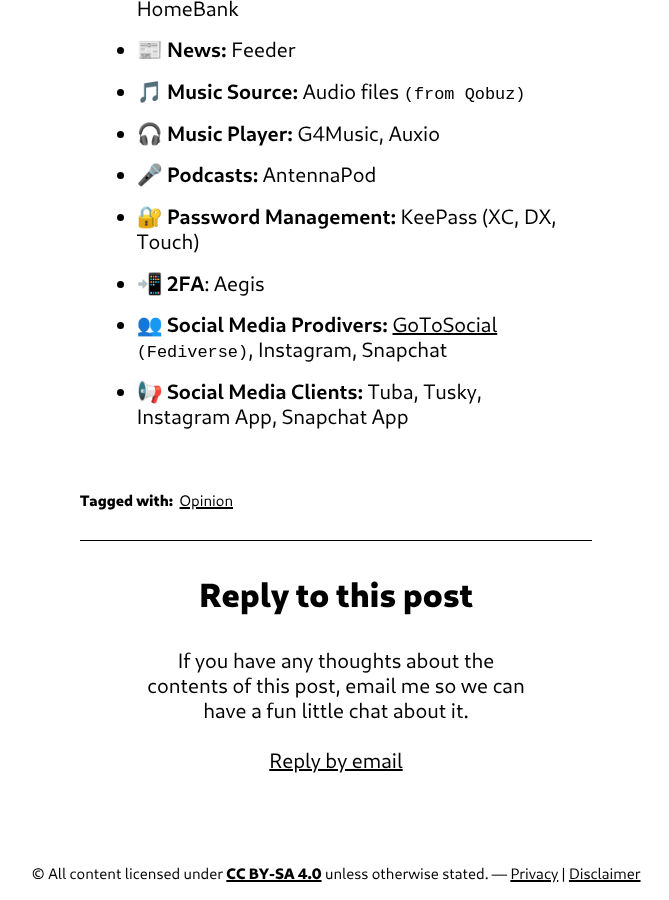
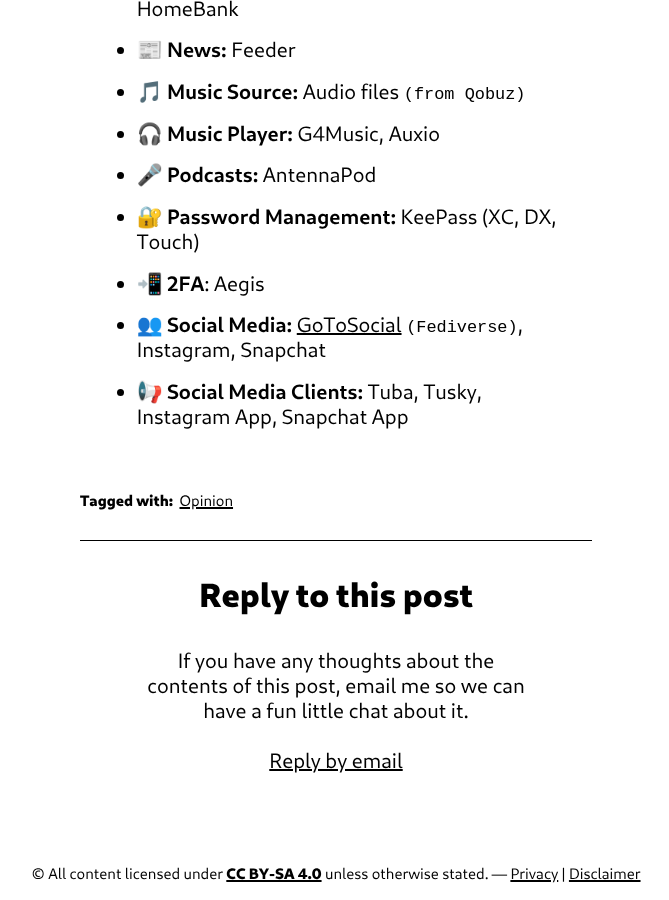
Before and after one commit to konstantintutsch/website, a Jekyll site: the page built from _posts/2023-11-07-my-app-defaults-because-everyone-is-doing-them.md, in a window 1280 px wide and 900 px high, scrolled down 1298 px. Shown: the whole window, without its empty margins (304-973 px from the left). Built offline with Jekyll 4.4.1, drawn with Linux system fonts in a browser that asks for light colours.

Commit message:
Correct spelling error in App Defaults post

```diff
--- a/_posts/2023-11-07-my-app-defaults-because-everyone-is-doing-them.md
+++ b/_posts/2023-11-07-my-app-defaults-because-everyone-is-doing-them.md
@@ -35,5 +35,5 @@
 - **🎤 Podcasts:** AntennaPod
 - **🔐 Password Management:** KeePass (XC, DX, Touch)
 - **📲 2FA**: Aegis
-- **👥 Social Media Prodivers:** [GoToSocial](https://cafe.konstantintutsch.com/@konstantin) `(Fediverse)`, Instagram, Snapchat
+- **👥 Social Media:** [GoToSocial](https://cafe.konstantintutsch.com/@konstantin) `(Fediverse)`, Instagram, Snapchat
 - **📢 Social Media Clients:** Tuba, Tusky, Instagram App, Snapchat App
```
